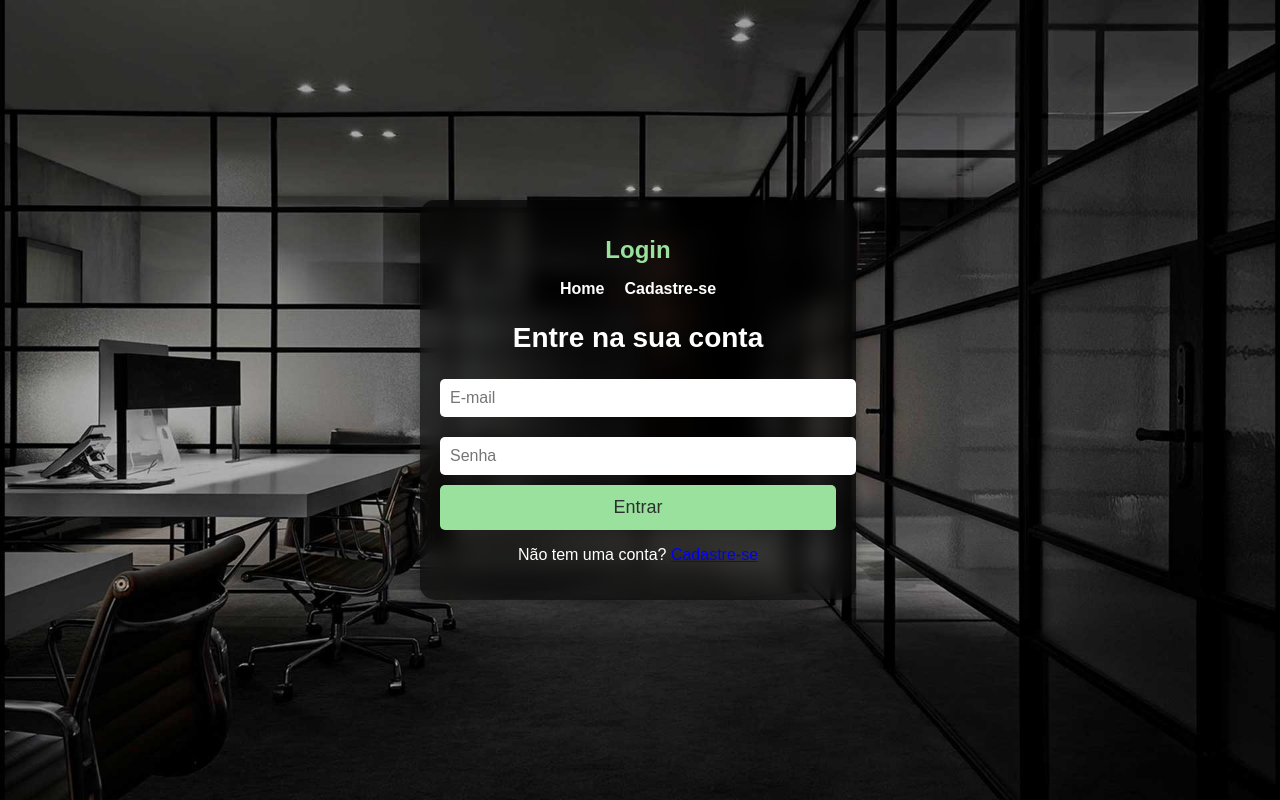
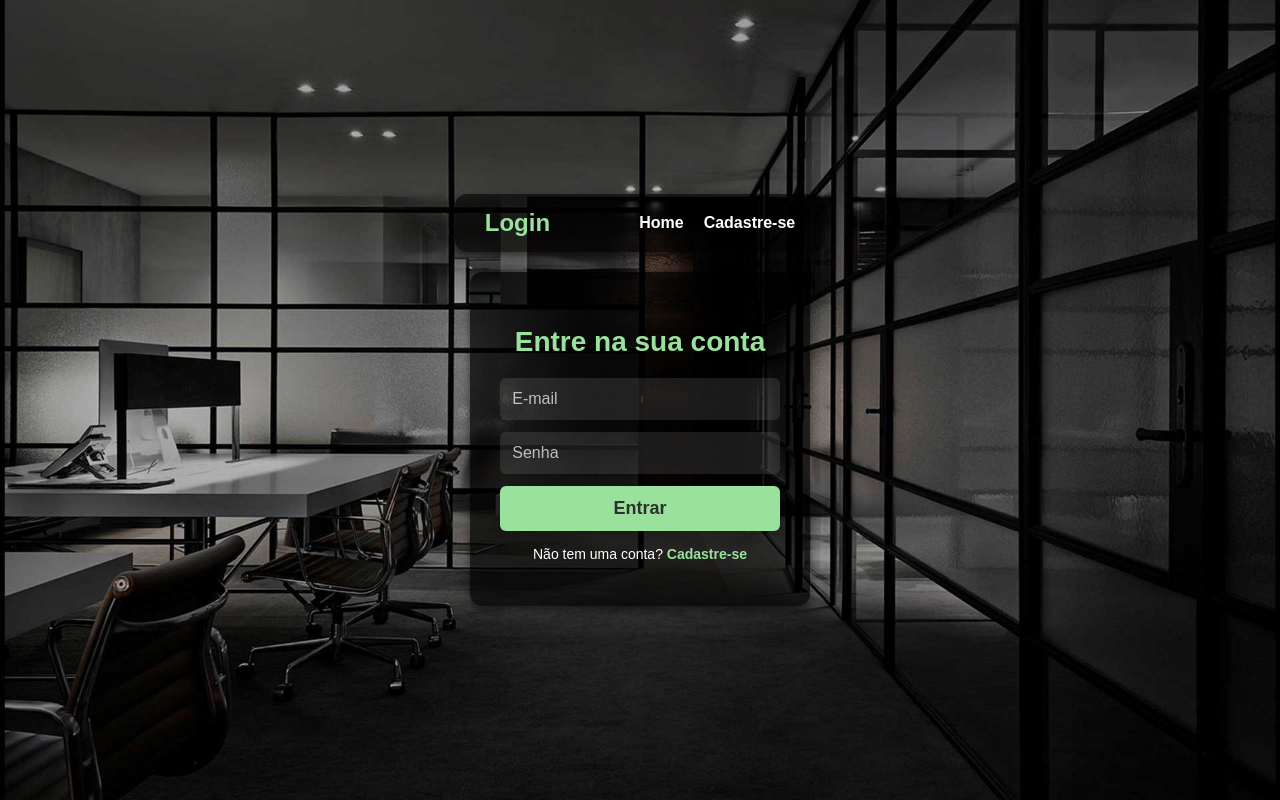
Before and after one commit to MatheusNBrito/WebContabil, a React (Create React App) app in the folder frontend/: page /login in a window 1280 px wide. Built offline with nearby package versions, Linux system fonts and the light colour scheme.

Commit message:
fix login css

```diff
--- a/frontend/src/pages/Login/index.js
+++ b/frontend/src/pages/Login/index.js
@@ -8,6 +8,7 @@ export default function Login() {
     email: "",
     password: "",
   });
+
   const [error, setError] = useState(""); // Estado para erro no login
   const navigate = useNavigate(); // Para redirecionamento
 
@@ -33,21 +34,24 @@ export default function Login() {
 
   return (
     <div className="login-container">
-      <header>
-        <h1>Login</h1>
-        <nav>
+      <header className="login-header">
+        <h1 className="login-title">Login</h1>
+        <nav className="login-nav">
           <Link to="/">Home</Link>
           <Link to="/register">Cadastre-se</Link>
         </nav>
       </header>
 
       <main className="login-box">
-        <h2>Entre na sua conta</h2>
-        {error && <p className="error-message">{error}</p>}
-        <form onSubmit={handleSubmit}>
+        <h2 className="login-heading">Entre na sua conta</h2>
+
+        {error && <p className="login-error">{error}</p>}
+
+        <form onSubmit={handleSubmit} className="login-form">
           <input
             type="email"
             name="email"
+            className="login-input"
             placeholder="E-mail"
             value={formData.email}
             onChange={handleChange}
@@ -56,14 +60,18 @@ export default function Login() {
           <input
             type="password"
             name="password"
+            className="login-input"
             placeholder="Senha"
             value={formData.password}
             onChange={handleChange}
             required
           />
-          <button type="submit">Entrar</button>
+          <button type="submit" className="login-btn">Entrar</button>
         </form>
-        <p>Não tem uma conta? <Link to="/register">Cadastre-se</Link></p>
+
+        <p className="login-register-link">
+          Não tem uma conta? <Link to="/register">Cadastre-se</Link>
+        </p>
       </main>
     </div>
   );
--- a/frontend/src/pages/Login/login.css
+++ b/frontend/src/pages/Login/login.css
@@ -7,97 +7,128 @@
   --deep-green: #537A5A;
 }
 
-  /* Corpo */
-  body {
+/* Container Principal */
+.login-container {
   font-family: "Poppins", sans-serif;
   color: white;
-    margin: 0;
-    padding: 0;
+  height: 100vh;
+  display: flex;
+  flex-direction: column;
+  align-items: center;
+  justify-content: center;
   background-image: url('../../assets/background3.jpg');
   background-size: cover;
   background-position: center;
   background-attachment: fixed;
-    display: flex;
-    flex-direction: column;
-    justify-content: center;
-    align-items: center;
-    height: 100vh;
-  }
-
-  /* Container Principal */
-  .login-container {
-    width: 90%;
-    max-width: 400px;
-    text-align: center;
-    backdrop-filter: blur(10px);
-    background: rgba(0, 0, 0, 0.6);
-    border-radius: 15px;
-    padding: 20px;
-    box-shadow: 0px 4px 10px rgba(0, 0, 0, 0.3);
 }
 
 /* Cabeçalho */
-  header {
-    text-align: center;
+.login-header {
+  display: flex;
+  justify-content: space-between;
+  align-items: center;
+  width: 100%;
+  max-width: 900px;
+  padding: 15px 30px;
+  background: rgba(0, 0, 0, 0.6);
+  border-radius: 12px;
+  box-shadow: 0px 4px 6px rgba(0, 0, 0, 0.3);
   margin-bottom: 20px;
 }
 
-  header h1 {
+.login-title {
   font-size: 24px;
+  margin: 0;
   color: var(--soft-green);
 }
 
-  nav a {
+.login-nav a {
   color: white;
   text-decoration: none;
-    margin: 0 10px;
+  margin-left: 20px;
+  font-weight: bold;
+  transition: all 0.3s ease;
+}
+
+.login-nav a:hover {
+  color: var(--soft-green);
+  transform: scale(1.1);
+}
+
+/* Caixa de Login */
+.login-box {
+  background: rgba(0, 0, 0, 0.7);
+  padding: 30px;
+  border-radius: 12px;
+  text-align: center;
+  width: 90%;
+  max-width: 400px;
+  box-shadow: 0px 4px 10px rgba(0, 0, 0, 0.5);
+}
+
+.login-heading {
+  font-size: 28px;
+  color: var(--soft-green);
+  margin-bottom: 20px;
+}
+
+/* Formulário */
+.login-form {
+  display: flex;
+  flex-direction: column;
+}
+
+.login-input {
+  background: rgba(255, 255, 255, 0.1);
+  border: none;
+  padding: 12px;
+  margin-bottom: 12px;
+  border-radius: 6px;
+  color: white;
+  font-size: 16px;
+}
+
+.login-input::placeholder {
+  color: rgba(255, 255, 255, 0.7);
+}
+
+.login-btn {
+  background-color: var(--soft-green);
+  color: var(--dark-gray);
+  padding: 12px;
+  font-size: 18px;
+  border: none;
+  border-radius: 6px;
+  cursor: pointer;
+  transition: all 0.3s ease;
   font-weight: bold;
 }
 
-  nav a:hover {
-    color: var(--soft-green);
-  }
-
-  /* Formulário */
-  .login-box {
-    text-align: center;
-  }
-
-  h2 {
-    font-size: 28px;
-    margin-bottom: 15px;
-  }
-
-  input {
-    width: 100%;
-    padding: 10px;
-    margin: 10px 0;
-    border: none;
-    border-radius: 5px;
-    font-size: 16px;
-    color: black;
-  }
-
-  button {
-    width: 100%;
-    padding: 12px;
-    font-size: 18px;
-    border: none;
-    border-radius: 5px;
-    background-color: var(--soft-green);
-    color: var(--dark-gray);
-    cursor: pointer;
-    transition: 0.3s;
-  }
-
-  button:hover {
+.login-btn:hover {
   background-color: var(--deep-green);
   color: white;
+  transform: scale(1.05);
 }
 
 /* Mensagem de Erro */
-  .error-message {
+.login-error {
   color: red;
   font-size: 14px;
   margin-bottom: 10px;
 }
+
+/* Link para Registro */
+.login-register-link {
+  margin-top: 15px;
+  font-size: 14px;
+}
+
+.login-register-link a {
+  color: var(--soft-green);
+  text-decoration: none;
+  font-weight: bold;
+}
+
+.login-register-link a:hover {
+  text-decoration: underline;
+}
```
Lines whose indentation alone changed are shown as unchanged.
